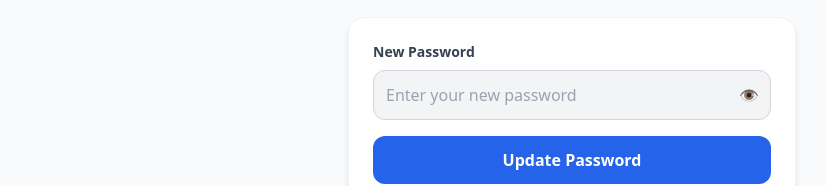
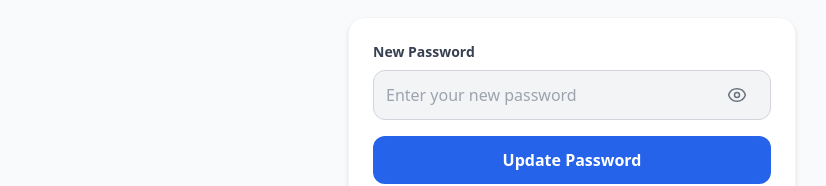
Before and after one commit to karlispujats901/vaultbuddy-website, a Next.js app: page /reset-password in a window 1280 px wide. Shown: the part 203-389 px from the top of the page, without its empty margins (68-894 px from the left). Built offline with nearby package versions, Linux system fonts and the light colour scheme; no server answers.

Commit message:
Adding toggle eye

```diff
--- a/app/reset-password/page.tsx
+++ b/app/reset-password/page.tsx
@@ -138,7 +138,65 @@
               className="absolute inset-y-0 right-3 flex items-center text-gray-500 hover:text-gray-700"
               aria-label={showPassword ? "Hide password" : "Show password"}
             >
-              {showPassword ? "🙈" : "👁️"}
+              <button
+  type="button"
+  onClick={() => setShowPassword(!showPassword)}
+  className="absolute inset-y-0 right-3 flex items-center text-gray-500 hover:text-gray-700"
+  aria-label={showPassword ? "Hide password" : "Show password"}
+>
+  {showPassword ? (
+    // 👁️‍🗨️ Eye OFF
+    <svg
+      xmlns="http://www.w3.org/2000/svg"
+      fill="none"
+      viewBox="0 0 24 24"
+      strokeWidth={1.8}
+      stroke="currentColor"
+      className="w-5 h-5"
+    >
+      <path
+        strokeLinecap="round"
+        strokeLinejoin="round"
+        d="M3.98 8.223A10.477 10.477 0 001.934 12
+           C3.226 16.338 7.244 19.5 12 19.5
+           c1.683 0 3.298-.371 4.77-1.037
+           M6.228 6.228A10.45 10.45 0 0112 4.5
+           c4.756 0 8.773 3.162 10.065 7.498
+           a10.523 10.523 0 01-4.293 5.774
+           M6.228 6.228L3 3m3.228 3.228l3.65 3.65
+           m7.894 7.894L21 21m-3.228-3.228l-3.65-3.65
+           m0 0a3 3 0 10-4.243-4.243"
+      />
+    </svg>
+  ) : (
+    // 👁️ Eye ON
+    <svg
+      xmlns="http://www.w3.org/2000/svg"
+      fill="none"
+      viewBox="0 0 24 24"
+      strokeWidth={1.8}
+      stroke="currentColor"
+      className="w-5 h-5"
+    >
+      <path
+        strokeLinecap="round"
+        strokeLinejoin="round"
+        d="M2.036 12.322a1.012 1.012 0 010-.639
+           C3.423 7.51 7.36 4.5 12 4.5
+           c4.638 0 8.573 3.007 9.963 7.178
+           .07.207.07.431 0 .639
+           C20.577 16.49 16.64 19.5 12 19.5
+           c-4.638 0-8.573-3.007-9.963-7.178z"
+      />
+      <path
+        strokeLinecap="round"
+        strokeLinejoin="round"
+        d="M15 12a3 3 0 11-6 0 3 3 0 016 0z"
+      />
+    </svg>
+  )}
+</button>
+
             </button>
           </div>
 
```
